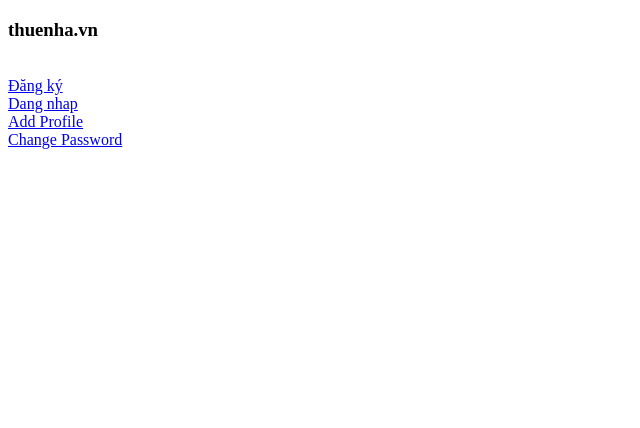
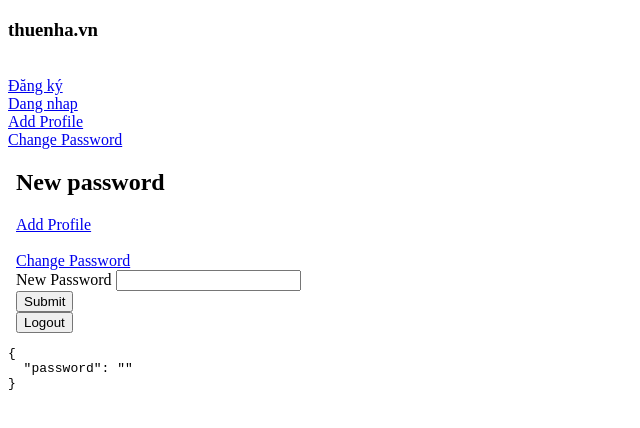
Before and after one commit to phongtiger/scrum-bnb, an Angular app: page /editPassword in a window 1280 px wide. Before the commit this address led to /. Shown: the top 428 px of the page, without its empty margins (0-640 px from the left). Built offline with nearby package versions, Linux system fonts and the light colour scheme.

Commit message:
da xong change password

```diff
--- a/src/app/app.module.ts
+++ b/src/app/app.module.ts
@@ -10,6 +10,7 @@ import { HeadComponent } from './head/head.component';
 import { LoginComponent } from './login/login.component';
 import { ProfileComponent } from './profile/profile.component';
 import {httpInterceptorProviders} from './auth/auth-interceptor';
+import { ChangePasswordComponent } from './change-password/change-password.component';
 
 @NgModule({
   declarations: [
@@ -18,6 +19,7 @@ import {httpInterceptorProviders} from './auth/auth-interceptor';
     HeadComponent,
     LoginComponent,
     ProfileComponent,
+    ChangePasswordComponent,
   ],
   imports: [
     BrowserModule,
--- /dev/null
+++ b/src/app/change-password/change-password.component.html
@@ -0,0 +1,37 @@
+<body>
+<div class="container signin">
+  <h2 class="text-center">New password</h2>
+  <a routerLink="/addprofile">Add Profile</a>
+  <div><br/></div>
+  <a routerLink="/editPassword">Change Password</a>
+  <div class="row">
+    <div class="col-md-4"></div>
+    <div class="col-md-4">
+      <div class="alert alert-info" role="alert" *ngIf="message">
+        <h4 class="alert-heading">{{message}}</h4>
+      </div>
+      <form [formGroup]="passForm" (ngSubmit)="editMember()" class="col-md-6 offset-md-3">
+        <div class="form-group row">
+          <label class="col">
+            New Password
+            <input type="password" class="form-control" formControlName="password">
+          </label>
+          <div class="alert alert-danger" role="alert" *ngIf="passForm.get('password').invalid && passForm.get('password').touched">
+            Invalid password!
+          </div>
+        </div>
+        <div class="form-group">
+          <button class="btn btn-info" type="submit">Submit</button>
+        </div>
+      </form>
+    </div>
+    <div class="col-md-4"></div>
+    <div class="form-group">
+      <button class="btn btn-info" (click)="logout()">Logout</button>
+    </div>
+  </div>
+</div>
+</body>
+<pre>
+{{ passForm.value | json}}
+</pre>
--- /dev/null
+++ b/src/app/change-password/change-password.component.ts
@@ -0,0 +1,38 @@
+import { Component, OnInit } from '@angular/core';
+import {FormBuilder, FormGroup, Validators} from '@angular/forms';
+import {ActivatedRoute, Router} from '@angular/router';
+import {ProfileService} from '../service/profile.service';
+import {TokenStorageService} from '../auth/token-storage.service';
+
+@Component({
+  selector: 'app-change-password',
+  templateUrl: './change-password.component.html',
+  styleUrls: ['./change-password.component.scss']
+})
+export class ChangePasswordComponent implements OnInit {
+  passForm: FormGroup;
+  token: string;
+  message: string;
+  constructor(private route: ActivatedRoute,
+              private fb: FormBuilder,
+              private router: Router,
+              private profileService: ProfileService,
+              private tokenStorage: TokenStorageService) { }
+
+  ngOnInit() {
+    this.passForm = this.fb.group({
+      password: ['', [Validators.required, Validators.minLength(6)]],
+    })
+    ;
+    this.token = this.tokenStorage.getToken();
+  }
+  editMember() {
+    this.profileService.updatePass(this.passForm.value).subscribe(next => {
+      this.message = 'Update success';
+    });
+  }
+
+  logout() { this.tokenStorage.signOut(); this.message = 'Bạn đã đăng xuất';
+  }
+
+}
```
Also changed, not shown: src/app/app-routing.module.ts (+5 -4 lines), src/app/change-password/change-password.component.scss (added).
